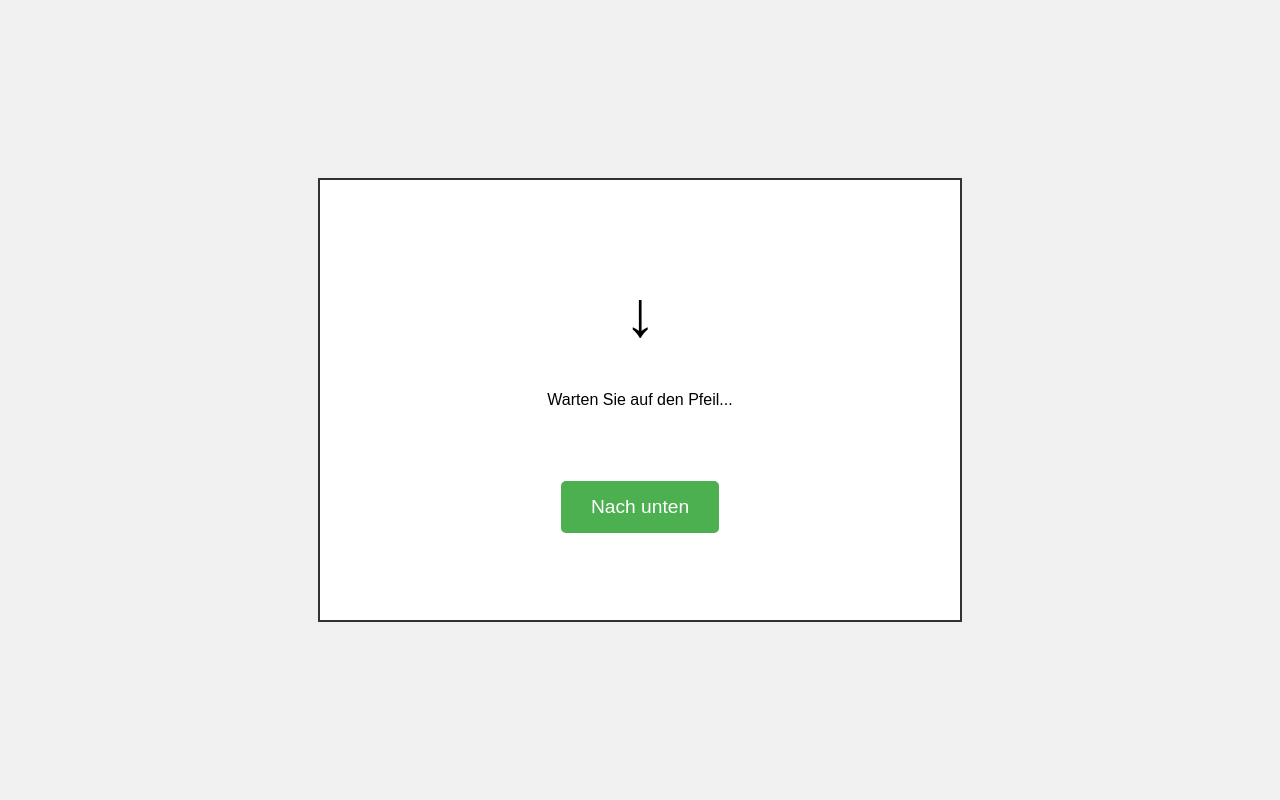
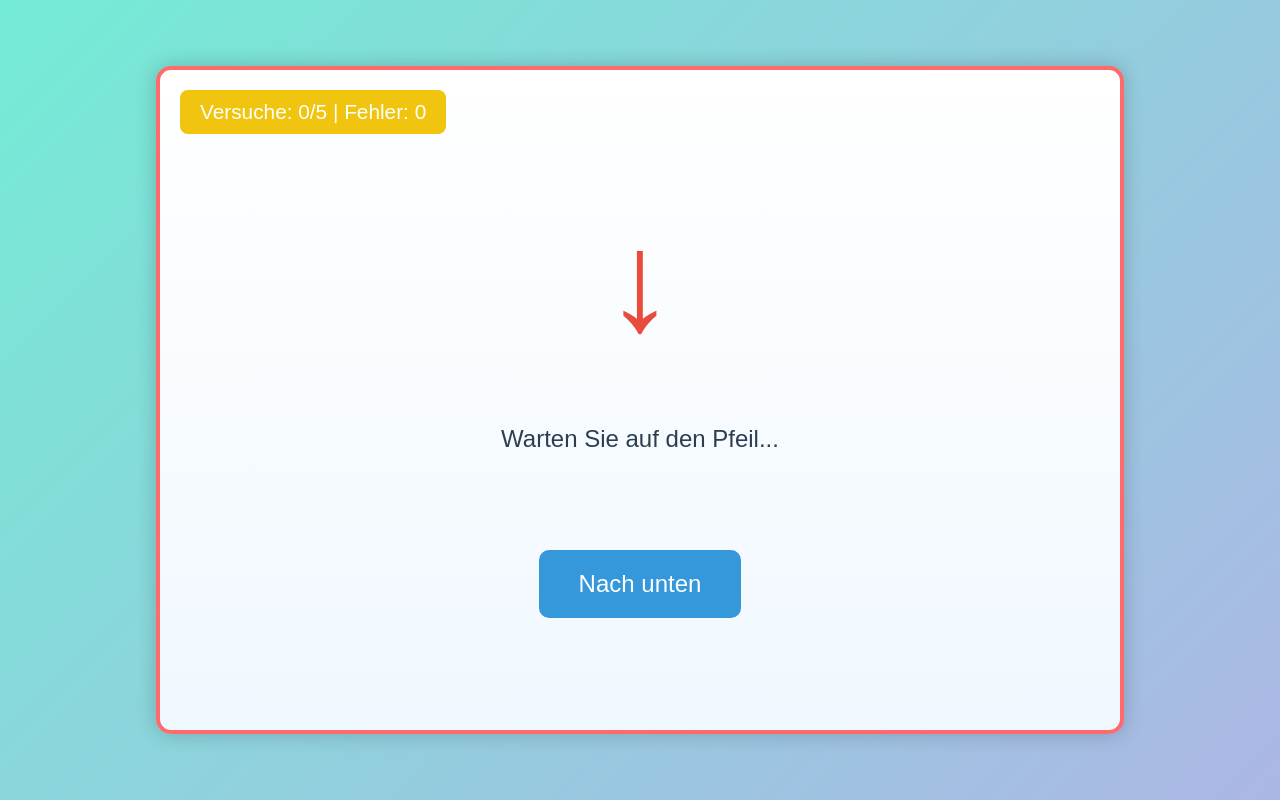
Before and after one commit to Zaha175/Reaktionstest2, a plain HTML site: page index.html in a window 1280 px wide. Both pictures are taken after a click on the button "Start". Drawn offline with Linux system fonts and the light colour scheme.

Commit message:
Update index.html

```diff
--- a/index.html
+++ b/index.html
@@ -11,68 +11,101 @@
             justify-content: center;
             align-items: center;
             min-height: 100vh;
-            background-color: #f0f0f0;
+            background: linear-gradient(135deg, #74ebd5 0%, #acb6e5 100%);
             font-family: Arial, sans-serif;
         }
 
         #test-container {
             position: relative;
-            width: 600px;
-            height: 400px;
-            background-color: white;
-            border: 2px solid #333;
+            width: 900px;
+            height: 600px;
+            background: linear-gradient(to bottom, #ffffff, #f0f8ff);
+            border: 4px solid #ff6b6b;
+            border-radius: 15px;
+            box-shadow: 0 0 20px rgba(0,0,0,0.2);
             display: flex;
             flex-direction: column;
             align-items: center;
             justify-content: center;
-            padding: 20px;
+            padding: 30px;
+            transition: background 0.3s;
         }
 
         #arrow {
-            font-size: 4em;
+            font-size: 8em;
             visibility: hidden;
-            margin: 20px 0;
+            margin: 40px 0;
+            color: #e74c3c;
+            transition: transform 0.2s ease;
+        }
+
+        #arrow.visible {
+            transform: scale(1.1);
         }
 
         #message {
-            margin: 20px;
+            margin: 30px;
             text-align: center;
-            min-height: 60px;
+            min-height: 80px;
+            font-size: 1.5em;
+            color: #2c3e50;
         }
 
         #stats {
             position: absolute;
-            top: 10px;
-            left: 10px;
+            top: 20px;
+            left: 20px;
+            padding: 10px 20px;
+            background: #f1c40f;
+            color: white;
+            border-radius: 8px;
+            font-size: 1.3em;
         }
 
         .button {
-            padding: 15px 30px;
-            margin: 10px;
-            font-size: 1.2em;
+            padding: 20px 40px;
+            margin: 15px;
+            font-size: 1.5em;
             cursor: pointer;
-            background-color: #4CAF50;
+            border: none;
+            border-radius: 10px;
+            transition: transform 0.2s, background-color 0.3s;
+        }
+
+        #start-button {
+            background-color: #2ecc71;
             color: white;
-            border: none;
-            border-radius: 5px;
+        }
+
+        #down-button {
+            background-color: #3498db;
+            color: white;
         }
 
         .button:hover {
-            background-color: #45a049;
+            transform: scale(1.05);
+            filter: brightness(110%);
+        }
+
+        .button:disabled {
+            background-color: #bdc3c7;
+            transform: none;
+            cursor: not-allowed;
         }
 
         .instruction {
-            padding: 20px;
+            padding: 30px;
             text-align: center;
-            font-size: 1.2em;
+            font-size: 1.5em;
+            color: #7f8c8d;
         }
     </style>
 </head>
 <body>
     <div id="test-container">
-        <div id="stats"></div>
+        <div id="stats">Versuche: 0/10 | Fehler: 0</div>
         <div id="arrow">↓</div>
-        <div id="message"></div>
+        <div id="message">Drücke Start, um den Reaktionstest zu beginnen!</div>
         <button id="start-button" class="button" onclick="startTest()">Start</button>
         <button id="down-button" class="button" style="display: none;" onclick="handleResponse()">Nach unten</button>
     </div>
@@ -85,16 +118,25 @@
         let reactionTimes = [];
         let errors = 0;
         let stimulusShown = false;
+        let timeoutId = null;
+
+        const arrowEl = document.getElementById('arrow');
+        const messageEl = document.getElementById('message');
+        const statsEl = document.getElementById('stats');
+        const startBtn = document.getElementById('start-button');
+        const downBtn = document.getElementById('down-button');
+        const container = document.getElementById('test-container');
 
         function startTest() {
-            document.getElementById('start-button').style.display = 'none';
-            document.getElementById('down-button').style.display = 'block';
-            document.getElementById('message').textContent = "Warten Sie auf den Pfeil...";
+            startBtn.style.display = 'none';
+            downBtn.style.display = 'block';
+            messageEl.textContent = "Warten Sie auf den Pfeil...";
             isTestRunning = true;
             trialCount = 0;
             reactionTimes = [];
             errors = 0;
             currentPhase = 'practice';
+            updateStats();
             showNextStimulus();
         }
 
@@ -102,14 +144,15 @@
             if (!isTestRunning) return;
 
             stimulusShown = false;
-            document.getElementById('arrow').style.visibility = 'hidden';
+            arrowEl.style.visibility = 'hidden';
+            arrowEl.classList.remove('visible');
 
-            // Zufälliges Intervall zwischen 1.5 und 4 Sekunden
             const delay = Math.random() * 2500 + 1500;
 
-            setTimeout(() => {
+            timeoutId = setTimeout(() => {
                 if (isTestRunning) {
-                    document.getElementById('arrow').style.visibility = 'visible';
+                    arrowEl.style.visibility = 'visible';
+                    arrowEl.classList.add('visible');
                     startTime = Date.now();
                     stimulusShown = true;
                 }
@@ -121,29 +164,35 @@
 
             if (!stimulusShown) {
                 errors++;
-                document.getElementById('message').textContent = "Zu früh! Warten Sie auf den Pfeil.";
+                messageEl.textContent = "Zu früh! Warten Sie auf den Pfeil.";
+                flashFeedback(false);
+                updateStats();
                 return;
             }
 
             const reactionTime = Date.now() - startTime;
             reactionTimes.push(reactionTime);
             trialCount++;
+            clearTimeout(timeoutId);
 
             if (currentPhase === 'practice') {
                 if (trialCount < 5) {
-                    document.getElementById('message').textContent =
-                        `Übungsphase: ${trialCount}/5 - Reaktionszeit: ${reactionTime}ms`;
+                    messageEl.textContent =
+                        `Übung: ${trialCount}/5 - Reaktionszeit: ${reactionTime}ms`;
+                    flashFeedback(true);
                     showNextStimulus();
                 } else {
                     currentPhase = 'test';
                     trialCount = 0;
-                    document.getElementById('message').textContent =
-                        "Übungsphase beendet. Testphase beginnt!";
+                    messageEl.textContent =
+                        "Übung beendet. Testphase beginnt!";
                     setTimeout(showNextStimulus, 1500);
                 }
             } else if (currentPhase === 'test') {
+                updateStats();
+                flashFeedback(true);
                 if (trialCount < 10) {
-                    document.getElementById('message').textContent =
+                    messageEl.textContent =
                         `Test: ${trialCount}/10 - Reaktionszeit: ${reactionTime}ms`;
                     showNextStimulus();
                 } else {
@@ -152,22 +201,38 @@
             }
         }
 
+        function flashFeedback(isCorrect) {
+            container.style.background = isCorrect
+                ? 'linear-gradient(to bottom, #b8e994, #78e08f)'
+                : 'linear-gradient(to bottom, #ff7979, #eb4d4b)';
+            setTimeout(() => {
+                container.style.background = 'linear-gradient(to bottom, #ffffff, #f0f8ff)';
+            }, 200);
+        }
+
+        function updateStats() {
+            statsEl.textContent =
+                `Versuche: ${currentPhase === 'practice' ? trialCount + '/5' : trialCount + '/10'} | Fehler: ${errors}`;
+        }
+
         function endTest() {
             isTestRunning = false;
-            document.getElementById('arrow').style.visibility = 'hidden';
-            document.getElementById('down-button').style.display = 'none';
-            document.getElementById('start-button').style.display = 'block';
+            arrowEl.style.visibility = 'hidden';
+            downBtn.style.display = 'none';
+            startBtn.style.display = 'block';
 
             const averageTime = reactionTimes.reduce((a, b) => a + b, 0) / reactionTimes.length;
-            document.getElementById('message').textContent =
-                `Test beendet!\nDurchschnittliche Reaktionszeit: ${averageTime.toFixed(0)}ms\nFehler: ${errors}`;
+            const bestTime = Math.min(...reactionTimes);
+            messageEl.innerHTML =
+                `Test beendet!<br>` +
+                `Durchschnitt: ${averageTime.toFixed(0)}ms<br>` +
+                `Beste Zeit: ${bestTime}ms<br>` +
+                `Fehler: ${errors}`;
         }
 
-        // Tastatursteuerung hinzufügen
         document.addEventListener('keydown', (event) => {
-            if (event.key === 'ArrowDown') {
-                handleResponse();
-            }
+            if (event.key === 'ArrowDown') handleResponse();
+            if (event.key === 'Enter' && !isTestRunning) startTest();
         });
     </script>
 </body>
```
